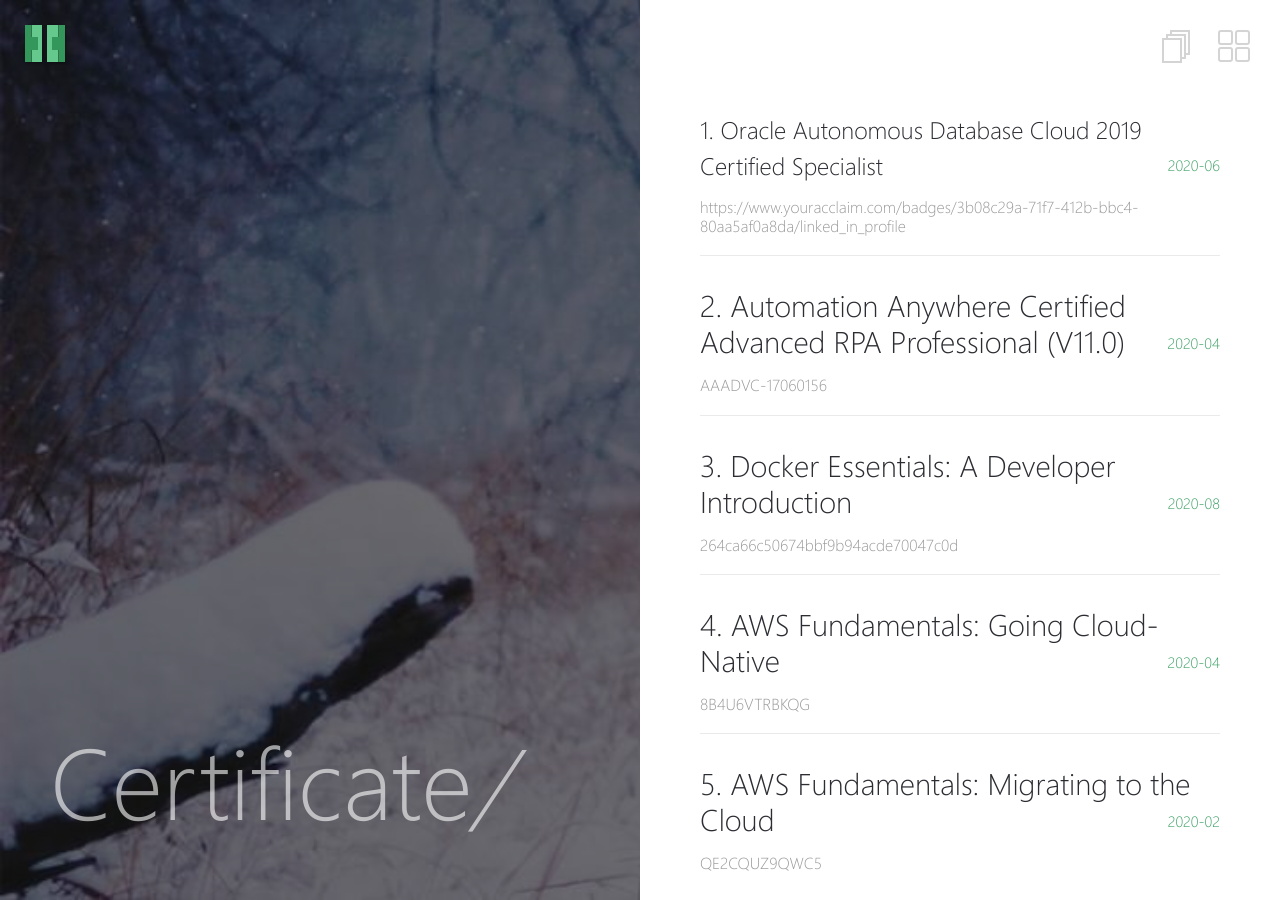
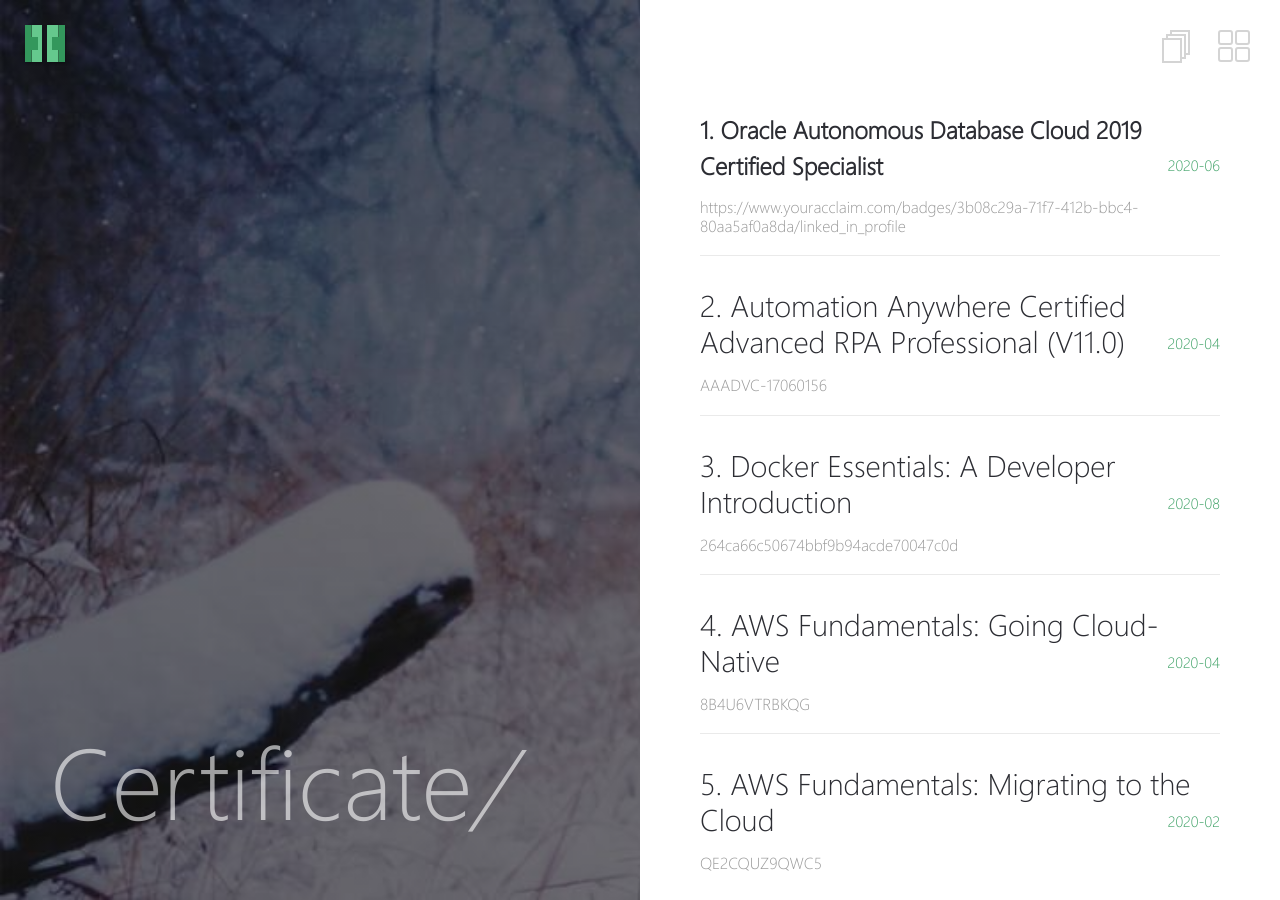
Before and after one commit to NilayanBose/NilayanBose.github.io, a Jekyll site: the page built from _pages/posts.md, in a window 1280 px wide. Built offline with Jekyll 4.4.1, drawn with Linux system fonts in a browser that asks for light colours.

Commit message:
Update post-list.html

```diff
--- a/_layouts/post-list.html
+++ b/_layouts/post-list.html
@@ -25,7 +25,7 @@ layout: compress
         <li>
           <h2>
             <a href="https://www.youracclaim.com/badges/3b08c29a-71f7-412b-bbc4-80aa5af0a8da/linked_in">
-              <span style="font-size:x-large;">1. Oracle Autonomous Database Cloud 2019 Certified Specialist</span>
+              <span style="font-size:x-large;font-weight:600;">1. Oracle Autonomous Database Cloud 2019 Certified Specialist</span>
             </a>
             <span class="date">{{ "2020-06" | date: '%b %Y' }}</span>
           </h2>
```
